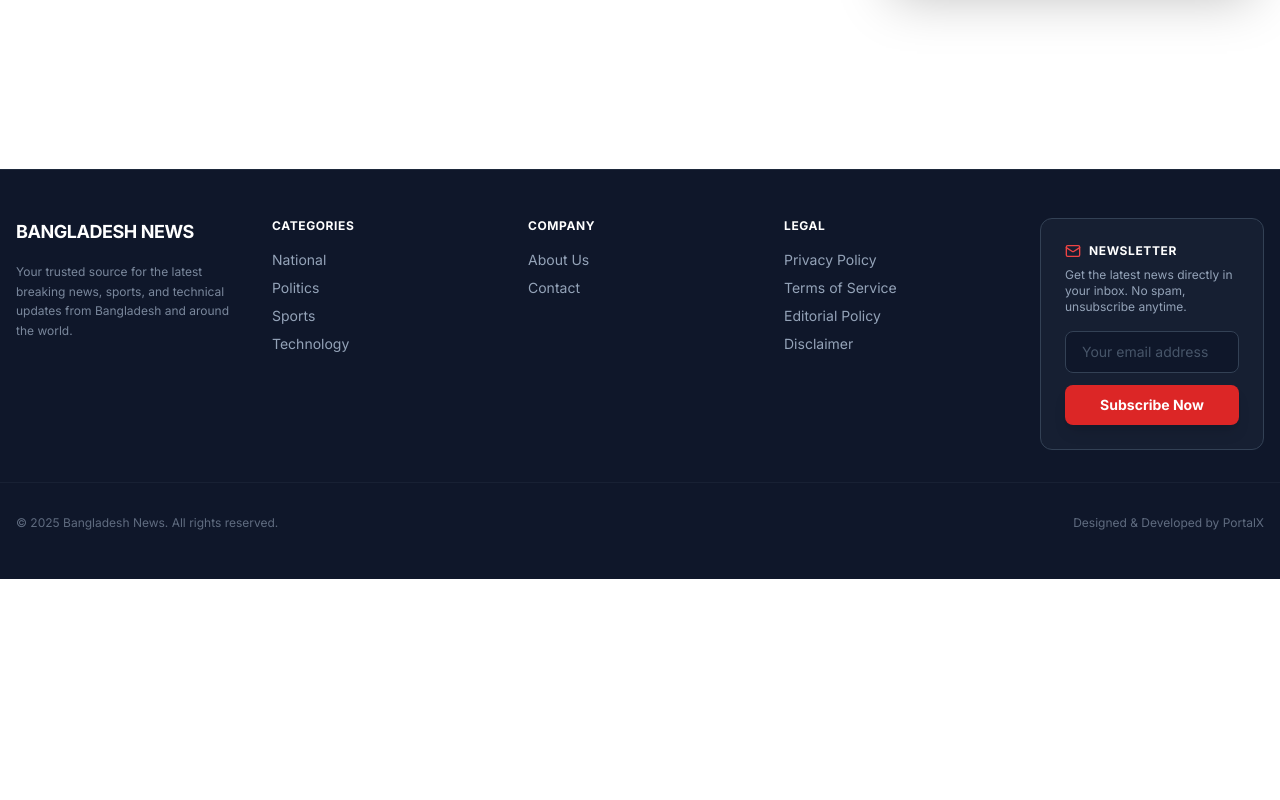
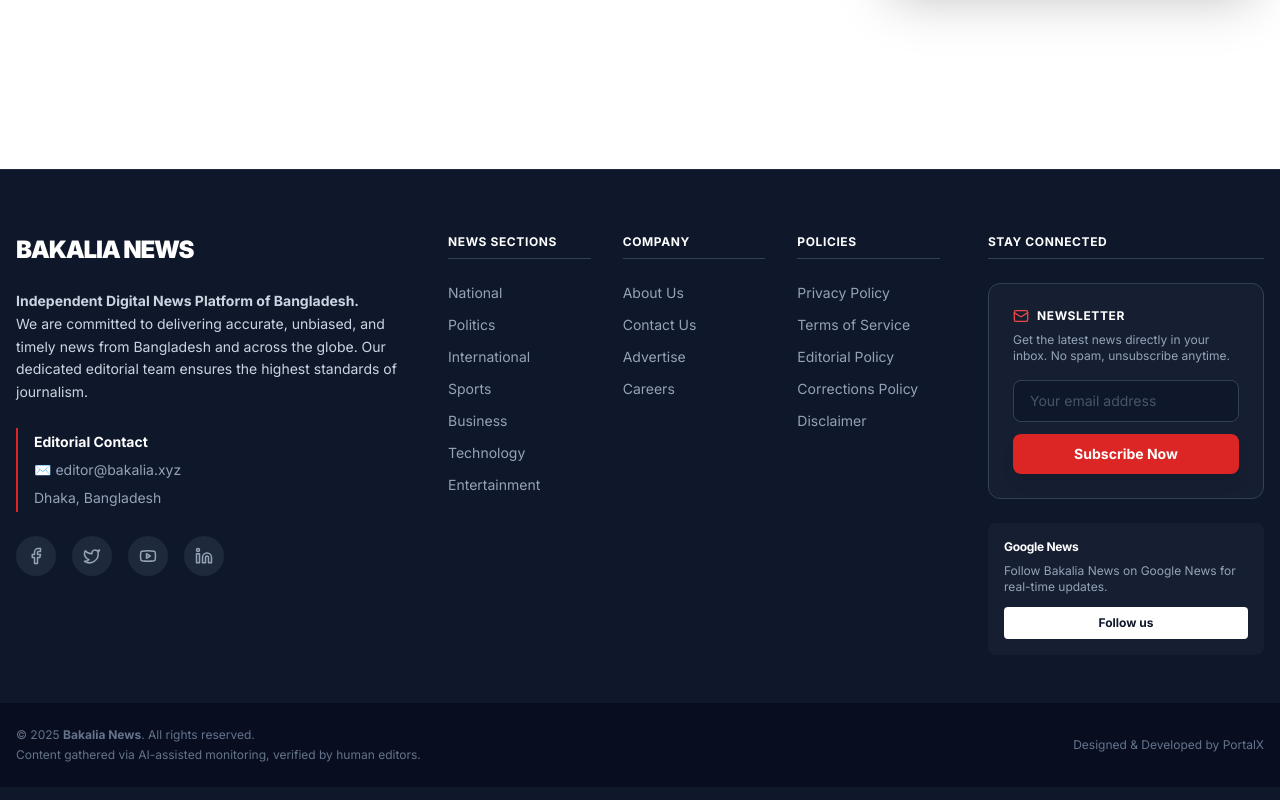
Before and after one commit to almabruk786/bangladesh-news, a Next.js app: page / in a window 1280 px wide. Shown: the part 800-1600 px from the top of the page. Before the commit the page ends 1379 px from the top, so only its background shows below. Built offline with nearby package versions, Linux system fonts and the light colour scheme; no server answers; the database is empty.

Commit message:
FIXED minor problem

```diff
--- /dev/null
+++ b/app/advertising/page.js
@@ -0,0 +1,18 @@
+export const metadata = {
+    title: 'Advertise with Us | Bakalia News',
+};
+
+export default function Advertising() {
+    return (
+        <main className="container mx-auto px-4 py-12 max-w-4xl text-center">
+            <h1 className="text-3xl font-black mb-6">Advertise with Bakalia News</h1>
+            <p className="text-lg text-slate-600 mb-8">
+                Reach millions of readers in Bangladesh and beyond.
+            </p>
+            <div className="bg-slate-50 p-8 rounded-xl border border-slate-200">
+                <p className="mb-4">For ad placements, sponsored content, and partnership opportunities, please contact our sales team:</p>
+                <a href="mailto:ads@bakalia.xyz" className="text-2xl font-bold text-red-600 hover:underline">ads@bakalia.xyz</a>
+            </div>
+        </main>
+    );
+}
--- /dev/null
+++ b/app/careers/page.js
@@ -0,0 +1,20 @@
+export const metadata = {
+    title: 'Careers | Bakalia News',
+};
+
+export default function Careers() {
+    return (
+        <main className="container mx-auto px-4 py-12 max-w-4xl text-center">
+            <h1 className="text-3xl font-black mb-6">Join Our Team</h1>
+            <p className="text-lg text-slate-600 mb-8">
+                Help us shape the future of digital journalism in Bangladesh.
+            </p>
+            <div className="bg-slate-50 p-8 rounded-xl border border-slate-200">
+                <p className="italic text-slate-500">There are currently no open positions.</p>
+                <p className="mt-4 text-sm">
+                    You can send your CV to <a href="mailto:jobs@bakalia.xyz" className="text-blue-600 hover:underline">jobs@bakalia.xyz</a> for future consideration.
+                </p>
+            </div>
+        </main>
+    );
+}
--- a/app/components/Footer.jsx
+++ b/app/components/Footer.jsx
@@ -1,67 +1,143 @@
 "use client";
 import Link from 'next/link';
 import SubscriptionBox from './SubscriptionBox';
-
 import { usePathname } from 'next/navigation';
+import { Facebook, Twitter, Youtube, Linkedin } from 'lucide-react';
 
 export default function Footer() {
   const pathname = usePathname();
   if (pathname?.startsWith("/admin")) return null;
+
+  const currentYear = new Date().getFullYear();
+
   return (
-    <footer className="bg-slate-900 text-slate-400 py-12 mt-12 border-t border-slate-800 relative z-40">
-      <div className="max-w-7xl mx-auto px-4 grid grid-cols-1 lg:grid-cols-5 gap-8 mb-8">
-        <div className="col-span-1 lg:col-span-1">
-          <h3 className="text-white font-bold text-lg mb-4 tracking-tight">BANGLADESH NEWS</h3>
-          <p className="text-xs leading-relaxed opacity-80">
-            Your trusted source for the latest breaking news, sports, and technical updates from Bangladesh and around the world.
+    <footer className="bg-slate-900 text-slate-400 py-16 mt-12 border-t border-slate-800 relative z-40">
+      <div className="max-w-7xl mx-auto px-4 grid grid-cols-1 lg:grid-cols-12 gap-12 mb-12">
+
+        {/* 1. Publisher Identity & Trust Statement */}
+        <div className="lg:col-span-4 space-y-6">
+          <Link href="/" className="inline-block">
+            <h3 className="text-white font-black text-2xl tracking-tighter">
+              BAKALIA NEWS
+            </h3>
+          </Link>
+          <p className="text-sm leading-relaxed text-slate-300">
+            <strong>Independent Digital News Platform of Bangladesh.</strong><br />
+            We are committed to delivering accurate, unbiased, and timely news from Bangladesh and across the globe. Our dedicated editorial team ensures the highest standards of journalism.
           </p>
-        </div>
 
-        {/* Links Section */}
-        <div className="col-span-1 md:col-span-3 grid grid-cols-2 md:grid-cols-3 gap-8 text-sm">
-          <div>
-            <h4 className="text-white font-bold mb-4 uppercase tracking-wider text-xs">Categories</h4>
-            <ul className="space-y-2">
-              <li><Link href="/category/National" className="hover:text-white transition-colors">National</Link></li>
-              <li><Link href="/category/Politics" className="hover:text-white transition-colors">Politics</Link></li>
-              <li><Link href="/category/Sports" className="hover:text-white transition-colors">Sports</Link></li>
-              <li><Link href="/category/Technology" className="hover:text-white transition-colors">Technology</Link></li>
-            </ul>
-          </div>
+          <address className="not-italic text-sm space-y-2 border-l-2 border-red-600 pl-4 py-1 my-4">
+            <div className="text-white font-bold">Editorial Contact</div>
+            <div>
+              <a href="mailto:editor@bakalia.xyz" className="hover:text-white transition-colors flex items-center gap-2">
+                ✉️ editor@bakalia.xyz
+              </a>
+            </div>
+            {/* Optional: Add physical address if available for higher trust */}
+            <div>Dhaka, Bangladesh</div>
+          </address>
 
-          <div>
-            <h4 className="text-white font-bold mb-4 uppercase tracking-wider text-xs">Company</h4>
-            <ul className="space-y-2">
-              <li><Link href="/about" className="hover:text-white transition-colors">About Us</Link></li>
-              <li><Link href="/contact" className="hover:text-white transition-colors">Contact</Link></li>
-            </ul>
-          </div>
-
-          <div>
-            <h4 className="text-white font-bold mb-4 uppercase tracking-wider text-xs">Legal</h4>
-            <ul className="space-y-2">
-              <li><Link href="/privacy-policy" className="hover:text-white transition-colors">Privacy Policy</Link></li>
-              <li><Link href="/terms" className="hover:text-white transition-colors">Terms of Service</Link></li>
-              <li><Link href="/editorial-policy" className="hover:text-white transition-colors">Editorial Policy</Link></li>
-              <li><Link href="/disclaimer" className="hover:text-white transition-colors">Disclaimer</Link></li>
-            </ul>
+          <div className="flex gap-4">
+            <SocialLink href="https://facebook.com" icon={<Facebook size={18} />} label="Facebook" />
+            <SocialLink href="https://twitter.com" icon={<Twitter size={18} />} label="Twitter" />
+            <SocialLink href="https://youtube.com" icon={<Youtube size={18} />} label="YouTube" />
+            <SocialLink href="https://linkedin.com" icon={<Linkedin size={18} />} label="LinkedIn" />
           </div>
         </div>
 
-        {/* Subscription Column */}
-        <div className="col-span-1 md:col-span-1">
+        {/* 2. Navigation Links */}
+        <div className="lg:col-span-5 grid grid-cols-2 md:grid-cols-3 gap-8">
+
+          {/* Categories */}
+          <nav aria-label="News Categories">
+            <h4 className="text-white font-bold mb-6 uppercase tracking-wider text-xs border-b border-slate-700 pb-2">News Sections</h4>
+            <ul className="space-y-3 text-sm">
+              <FooterLink href="/category/National">National</FooterLink>
+              <FooterLink href="/category/Politics">Politics</FooterLink>
+              <FooterLink href="/category/International">International</FooterLink>
+              <FooterLink href="/category/Sports">Sports</FooterLink>
+              <FooterLink href="/category/Business">Business</FooterLink>
+              <FooterLink href="/category/Technology">Technology</FooterLink>
+              <FooterLink href="/category/Entertainment">Entertainment</FooterLink>
+            </ul>
+          </nav>
+
+          {/* Company */}
+          <nav aria-label="Company Links">
+            <h4 className="text-white font-bold mb-6 uppercase tracking-wider text-xs border-b border-slate-700 pb-2">Company</h4>
+            <ul className="space-y-3 text-sm">
+              <FooterLink href="/about">About Us</FooterLink>
+              <FooterLink href="/contact">Contact Us</FooterLink>
+              <FooterLink href="/advertising">Advertise</FooterLink>
+              <FooterLink href="/careers">Careers</FooterLink>
+            </ul>
+          </nav>
+
+          {/* Legal / Policy */}
+          <nav aria-label="Legal and Policy">
+            <h4 className="text-white font-bold mb-6 uppercase tracking-wider text-xs border-b border-slate-700 pb-2">Policies</h4>
+            <ul className="space-y-3 text-sm">
+              <FooterLink href="/privacy-policy">Privacy Policy</FooterLink>
+              <FooterLink href="/terms">Terms of Service</FooterLink>
+              <FooterLink href="/editorial-policy">Editorial Policy</FooterLink>
+              <FooterLink href="/corrections-policy">Corrections Policy</FooterLink>
+              <FooterLink href="/disclaimer">Disclaimer</FooterLink>
+            </ul>
+          </nav>
+        </div>
+
+        {/* 3. Subscription & Tools */}
+        <div className="lg:col-span-3">
+          <h4 className="text-white font-bold mb-6 uppercase tracking-wider text-xs border-b border-slate-700 pb-2">Stay Connected</h4>
           <SubscriptionBox />
+          <div className="mt-6 p-4 bg-slate-800/50 rounded-lg text-xs">
+            <h5 className="text-white font-bold mb-2">Google News</h5>
+            <p className="mb-3">Follow Bakalia News on Google News for real-time updates.</p>
+            <a href="#" className="inline-flex items-center justify-center w-full py-2 bg-white text-slate-900 font-bold rounded hover:bg-slate-200 transition-colors">
+              Follow us
+            </a>
+          </div>
         </div>
       </div>
 
-      <div className="max-w-7xl mx-auto px-4 border-t border-slate-800 pt-8 flex flex-col md:flex-row justify-between items-center gap-4 text-xs opacity-60">
-        <div>
-          &copy; {new Date().getFullYear()} Bangladesh News. All rights reserved.
-        </div>
-        <div>
-          Designed & Developed by PortalX
+      {/* 4. Bottom Bar */}
+      <div className="bg-slate-950/50 py-6">
+        <div className="max-w-7xl mx-auto px-4 flex flex-col md:flex-row justify-between items-center gap-4 text-xs text-slate-500">
+          <div className="text-center md:text-left">
+            <p>&copy; {currentYear} <strong>Bakalia News</strong>. All rights reserved.</p>
+            <p className="mt-1">Content gathered via AI-assisted monitoring, verified by human editors.</p>
+          </div>
+          <div className="flex gap-6">
+            {/* Additional bottom links if needed */}
+            <span>Designed & Developed by PortalX</span>
+          </div>
         </div>
       </div>
     </footer>
   );
 }
+
+// Helper Components for cleaner code
+function FooterLink({ href, children }) {
+  return (
+    <li>
+      <Link href={href} className="hover:text-red-500 transition-colors duration-200 block">
+        {children}
+      </Link>
+    </li>
+  );
+}
+
+function SocialLink({ href, icon, label }) {
+  return (
+    <a
+      href={href}
+      target="_blank"
+      rel="noopener noreferrer"
+      aria-label={label}
+      className="w-10 h-10 bg-slate-800 rounded-full flex items-center justify-center hover:bg-red-600 hover:text-white transition-all duration-300"
+    >
+      {icon}
+    </a>
+  );
+}
--- /dev/null
+++ b/app/corrections-policy/page.js
@@ -0,0 +1,42 @@
+export const metadata = {
+    title: 'Corrections Policy | Bakalia News',
+    description: 'Our commitment to accuracy and transparency.',
+};
+
+export default function CorrectionsPolicy() {
+    return (
+        <main className="container mx-auto px-4 py-12 max-w-4xl">
+            <h1 className="text-3xl font-black mb-8 border-b pb-4 border-slate-200">Corrections Policy</h1>
+
+            <div className="prose prose-slate max-w-none text-slate-700">
+                <p className="lead">
+                    At <strong>Bakalia News</strong>, we strive for the highest standards of accuracy and fairness. However, we acknowledge that errors may occasionally occur. When they do, our commitment is to correct them promptly and transparently.
+                </p>
+
+                <h3 className="text-xl font-bold mt-6 mb-2">Reporting Errors</h3>
+                <p>
+                    We encourage our readers to report any errors they find in our content. You can submit potential corrections by emailing us at <a href="mailto:editor@bakalia.xyz" className="text-red-600 font-bold">editor@bakalia.xyz</a>. Please include the link to the article and a description of the error.
+                </p>
+
+                <h3 className="text-xl font-bold mt-6 mb-2">Making Corrections</h3>
+                <p>
+                    When an error is confirmed, we will update the article immediately.
+                </p>
+                <ul className="list-disc pl-5 my-4">
+                    <li><strong>Factual Errors:</strong> We will correct the text and add a note at the bottom of the story indicating the nature of the correction and the date/time it was made.</li>
+                    <li><strong>Clarifications:</strong> If a story is factually correct but language is vague or misleading, we may rewrite it for clarity and append a clarification note.</li>
+                    <li><strong>Editor's Notes:</strong> In significant cases, we may add an Editor's Note at the top of the article to explain serious issues or lapses in standards.</li>
+                </ul>
+
+                <h3 className="text-xl font-bold mt-6 mb-2">Social Media</h3>
+                <p>
+                    If an article containing a significant error has been shared on our social media platforms, we will make reasonable efforts to post the correction or delete the incorrect post if necessary.
+                </p>
+
+                <p className="mt-8 text-sm text-slate-500 border-t pt-4">
+                    Last Updated: {new Date().getFullYear()}
+                </p>
+            </div>
+        </main>
+    );
+}
```
Also changed, not shown: app/components/Header.jsx (+14 -5 lines), app/components/home/BreakingTicker.js (+12 -3 lines), app/components/home/CategoryBlock.js (+13 -8 lines), app/components/home/HeroSection.js (+13 -7 lines), app/layout.js (+10 -10 lines), app/page.js (+8 -4 lines).
